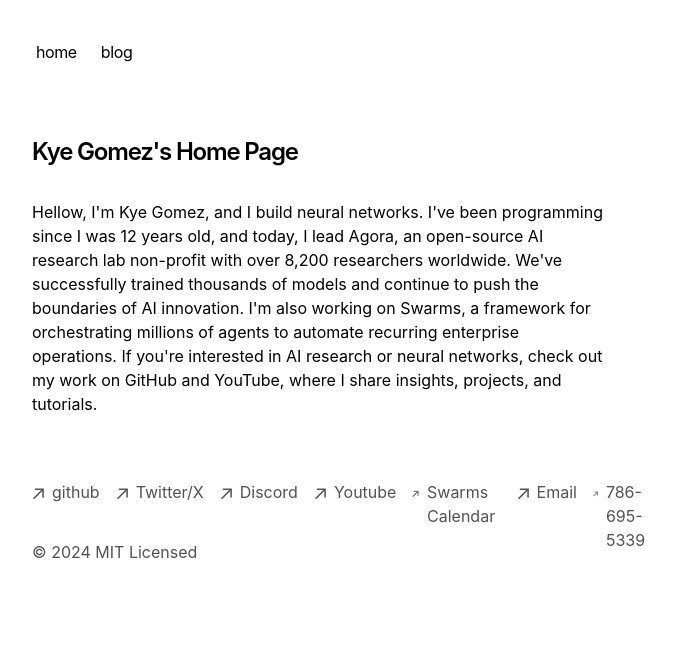
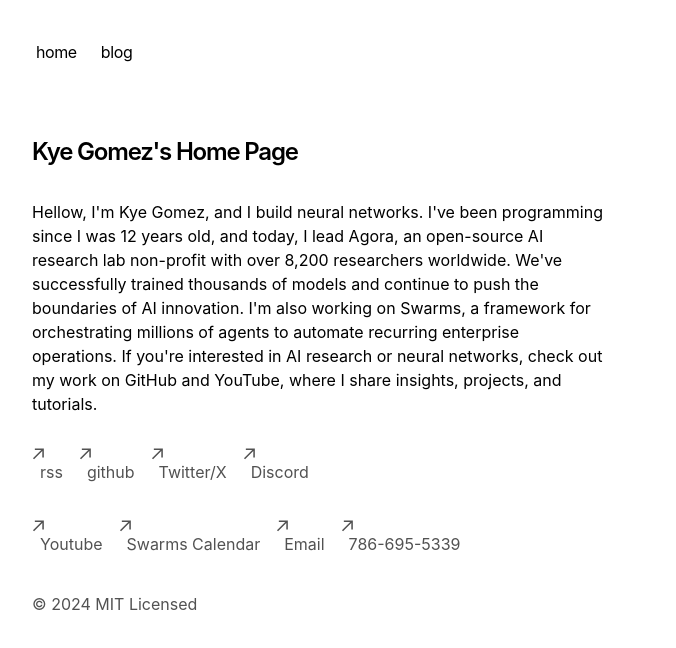
Before and after one commit to kyegomez/kyegomez-com, a Next.js app: page / in a window 1280 px wide. Shown: the top 648 px of the page, without its empty margins (320-996 px from the left). Built offline with nearby package versions, Linux system fonts and the light colour scheme.

Commit message:
[CLEANUP]

```diff
--- a/app/components/footer.tsx
+++ b/app/components/footer.tsx
@@ -15,98 +15,64 @@
   )
 }
 
+
 export default function Footer() {
   return (
     <footer className="mb-16">
-      <ul className="font-sm mt-8 flex flex-col space-x-0 space-y-2 text-neutral-600 md:flex-row md:space-x-4 md:space-y-0 dark:text-neutral-300">
-        {/* <li>
-          <a
-            className="flex items-center transition-all hover:text-neutral-800 dark:hover:text-neutral-100"
-            rel="noopener noreferrer"
-            target="_blank"
-            href="/rss"
-          >
+      <div className="flex flex-col space-y-4 md:space-y-8">
+        <ul className="font-sm flex flex-col space-y-2 text-neutral-600 md:flex-row md:space-x-4 md:space-y-0 dark:text-neutral-300">
+          <li>
+            <a href="/rss">
               <ArrowIcon />
               <p className="ml-2 h-7">rss</p>
             </a>
-        </li> */}
+          </li>
           <li>
-          <a
-            className="flex items-center transition-all hover:text-neutral-800 dark:hover:text-neutral-100"
-            rel="noopener noreferrer"
-            target="_blank"
-            href="https://github.com/kyegomez"
-          >
+            <a href="https://github.com/kyegomez">
               <ArrowIcon />
               <p className="ml-2 h-7">github</p>
             </a>
           </li>
           <li>
-          <a
-            className="flex items-center transition-all hover:text-neutral-800 dark:hover:text-neutral-100"
-            rel="noopener noreferrer"
-            target="_blank"
-            href="https://x.com/KyeGomezB"
-          >
+            <a href="https://x.com/KyeGomezB">
               <ArrowIcon />
               <p className="ml-2 h-7">Twitter/X</p>
             </a>
           </li>
           <li>
-          <a
-            className="flex items-center transition-all hover:text-neutral-800 dark:hover:text-neutral-100"
-            rel="noopener noreferrer"
-            target="_blank"
-            href="https://discord.gg/agora-999382051935506503"
-          >
+            <a href="https://discord.gg/agora-999382051935506503">
               <ArrowIcon />
               <p className="ml-2 h-7">Discord</p>
             </a>
           </li>
+        </ul>
+        <ul className="font-sm flex flex-col space-y-2 text-neutral-600 md:flex-row md:space-x-4 md:space-y-0 dark:text-neutral-300">
           <li>
-          <a
-            className="flex items-center transition-all hover:text-neutral-800 dark:hover:text-neutral-100"
-            rel="noopener noreferrer"
-            target="_blank"
-            href="https://www.youtube.com/@kyegomez3242"
-          >
+            <a href="https://www.youtube.com/@kyegomez3242">
               <ArrowIcon />
               <p className="ml-2 h-7">Youtube</p>
             </a>
           </li>
           <li>
-          <a
-            className="flex items-center transition-all hover:text-neutral-800 dark:hover:text-neutral-100"
-            rel="noopener noreferrer"
-            target="_blank"
-            href="https://lu.ma/swarms_calendar"
-          >
+            <a href="https://lu.ma/swarms_calendar">
               <ArrowIcon />
               <p className="ml-2 h-7">Swarms Calendar</p>
             </a>
           </li>
           <li>
-          <a
-            className="flex items-center transition-all hover:text-neutral-800 dark:hover:text-neutral-100"
-            rel="noopener noreferrer"
-            target="_blank"
-            href="mailto:kye@kyegomez.com"
-          >
+            <a href="mailto:kye@kyegomez.com">
               <ArrowIcon />
               <p className="ml-2 h-7">Email</p>
             </a>
           </li>
           <li>
-          <a
-            className="flex items-center transition-all hover:text-neutral-800 dark:hover:text-neutral-100"
-            rel="noopener noreferrer"
-            target="_blank"
-          >
+            <a>
               <ArrowIcon />
               <p className="ml-2 h-7">786-695-5339</p>
             </a>
           </li>
         </ul>
+      </div>
       <p className="mt-8 text-neutral-600 dark:text-neutral-300">
         © {new Date().getFullYear()} MIT Licensed
       </p>
```
Lines whose indentation alone changed are shown as unchanged.
